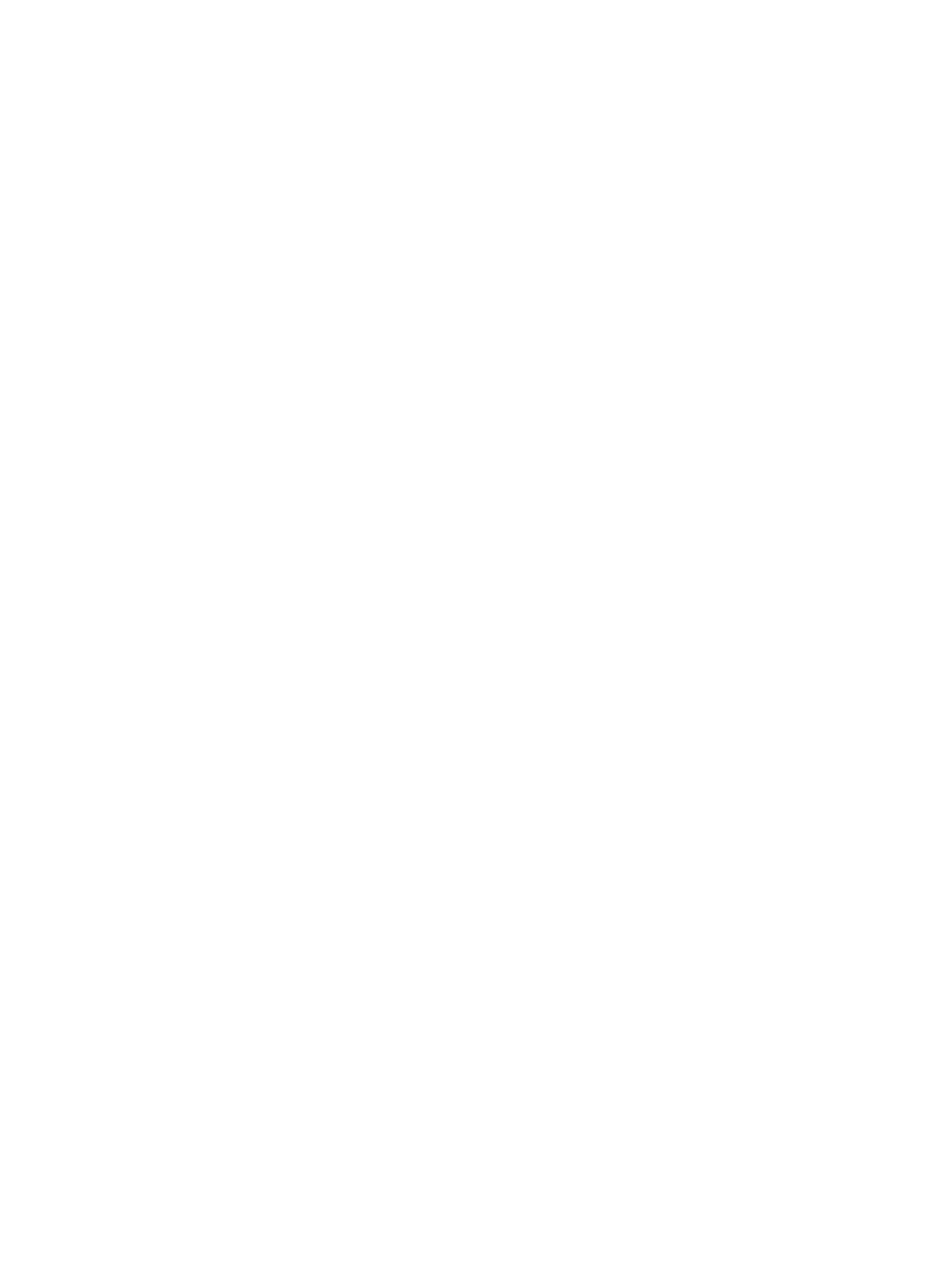
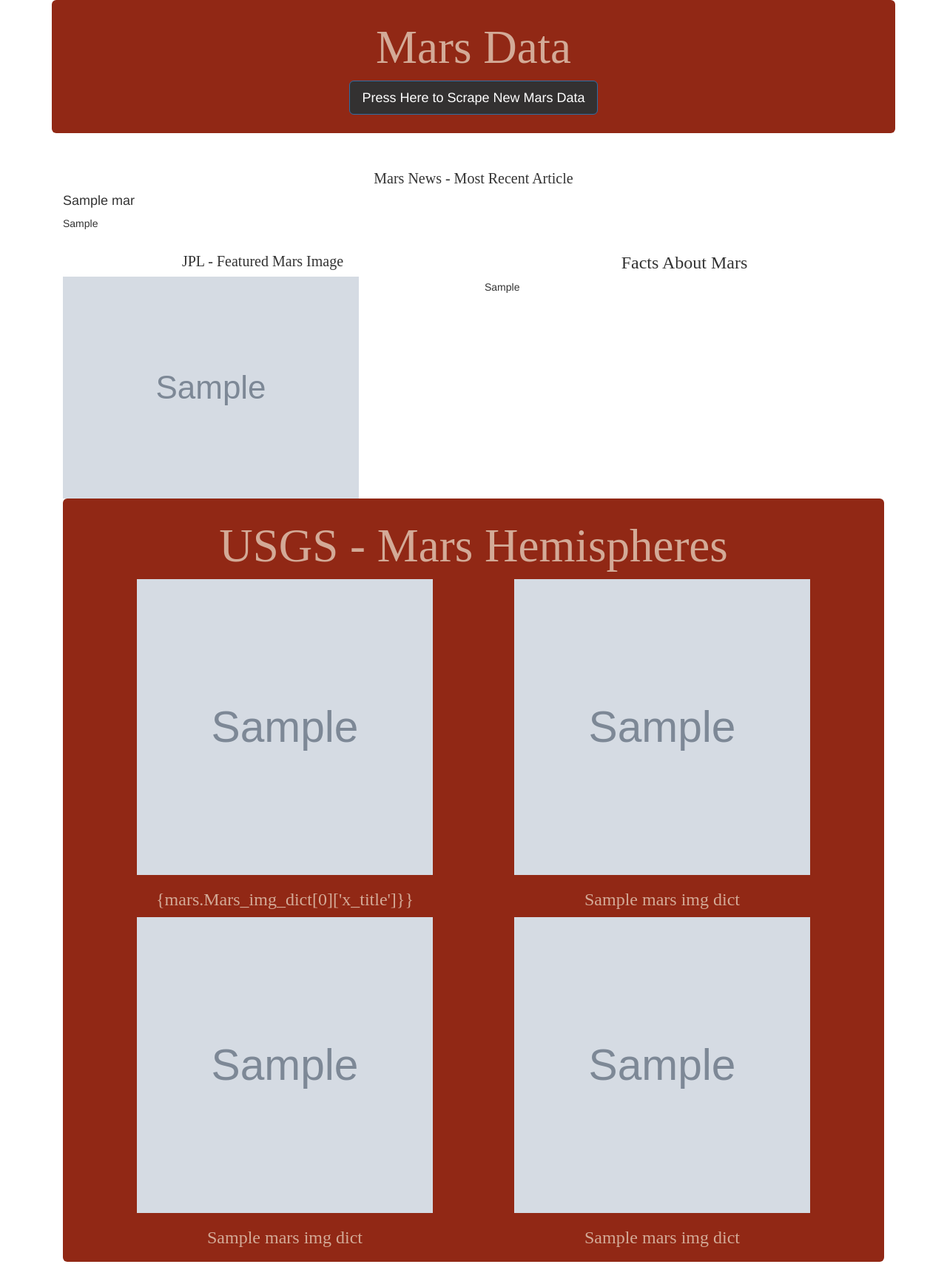
Before and after one commit to riggiobill/Web-Scraping-HW, a Flask app: page / in a window 1280 px wide. Before the commit the page is empty. Shown: the whole page at 74% size. Before the commit the page ends 800 px from the top, so only its background shows below. Run offline with Flask 2, Linux system fonts and the light colour scheme; grey boxes marked "Sample" are stand-in pictures; a database or web service that is not in the repository returns one stand-in record (values such as "Sample title"); some libraries are stand-ins or nearby versions.

Commit message:
Style Sheet and Index
Filled out style sheet, index is working but needs debugging to run properly and display images/css properly.

```diff
--- a/Missions_to_Mars/style/style.css
+++ b/Missions_to_Mars/style/style.css
@@ -1,11 +1,52 @@
+
 h1 {
-
-}
+    font-family: "Times New Roman", Times, serif;
+    font-size: 24px;
+    font-weight: 250;
+    text-align: center
+  }
 
 h2 {
-
-}
+    font-family: "Times New Roman", Times, serif;
+    font-size: 20px;
+    font-weight: 250;
+    text-align: center
+  }
 
 h3 {
+    font-family: "Times New Roman", Times, serif;
+    font-weight: 250;
+    text-align: center
+  }
+.table-box {
+    border-style: solid;
+    border-width: 5px;
+    border-color: black;
+}
+.weather-box {
+    border-style: solid;
+    border-width: 2px;
+    border-color: rgb(255, 255, 255);
+    background: #e90515;
+    color: white;
+}
+.m-top-75 {
+    margin-top: 50px;
+    margin-right: 50px;
 
+  }
+
+
+.jumbotron {
+    color: rgb(211, 170, 151);
+    background: #912815;
+    width: 100%;
+    height: 100%;
+    padding:10px;
+    text-align: center
+  }
+
+.btn-primary {
+    background-color: rgb(51, 49, 49) !important;
+    background: rgb(51, 49, 49);
 }
--- a/Missions_to_Mars/templates/index.html
+++ b/Missions_to_Mars/templates/index.html
@@ -4,15 +4,94 @@
     <meta charset="UTF-8">
     <meta name="viewport" content="width=device-width, initial-scale=1.0">
     <title>Mars Data Info</title>
+
     <link rel="stylesheet" href="https://maxcdn.bootstrapcdn.com/bootstrap/3.3.7/css/bootstrap.min.css" integrity="sha384-BVYiiSIFeK1dGmJRAkycuHAHRg32OmUcww7on3RYdg4Va+PmSTsz/K68vbdEjh4u"
     crossorigin="anonymous">
 
+    <link rel="stylesheet" href="style/style.css">
+
 </head>
 <body>
+  <div class="container">
+
+    <div class="jumbotron">
+      <h1>Mars Data</h1>
+      <p>
+        <a class="btn btn-primary btn-lg" href="/scrape" role="button">Press Here to Scrape New Mars Data</a>
+      </p>
+
+    </div>
+    <div class="container-fluid">
+      <div class="row">
+        <div class="col-md-12">
+          <h2>Mars News - Most Recent Article</h2>
+          <h4> {{ mars.mars_news_title }}</h4>
+
+
+          <p> {{mars.mars_news_paragraph}} </p>
+        </div>
+      </div>
+    </div>
+
+    <div class="container-fluid">
+      <div class="row">
+        <div class="col-md-6 big_box">
+          <h2>JPL - Featured Mars Image</h2>
+          <img src="{{mars.featured_image_url}}" alt="JPL featured Mars img" />
+        </div>
 
 
 
 
+        <div class="col-md-6">
+            <h3>Facts About Mars</h3>
+            {{mars.html_table_string | safe }}
+        </div>
+
+
+      </div>
+
+    </div>
+    <div class="container-fluid">
+
+      <div class="jumbotron">
+        <h1>USGS - Mars Hemispheres</h1>
+
+        <div class="row">
+            <div class="col-md-6">
+              <img src="{{mars.Mars_img_dict[0]['x_url']}}" alt="Mars Hemisphere1" style="width:400px;height:400px;border:0;">
+              <h3>{mars.Mars_img_dict[0]['x_title']}}</h3>
+            </div>
+            <div class="col-md-6">
+              <img src="{{mars.Mars_img_dict[1]['x_url']}}" alt="Mars Hemisphere2" style="width:400px;height:400px;border:0;">
+              <h3>{{mars.Mars_img_dict[1]['x_title']}}</h3>
+            </div>
+          </div>
+
+
+          <div class="row">
+            <div class="col-md-6">
+              <img src="{{mars.Mars_img_dict[2]['x_url']}}" alt="Mars Hemisphere3" style="width:400px;height:400px;border:0;">
+              <h3>{{mars.Mars_img_dict[2]['x_title']}}</h3>
+            </div>
+            <div class="col-md-6">
+              <img src="{{mars.Mars_img_dict[3]['x_url']}}" alt="Mars Hemisphere4" style="width:400px;height:400px;border:0;">
+              <h3>{{mars.Mars_img_dict[3]['x_title']}}</h3>
+            </div>
+          </div>
+
+
+      </div>
+    </div>
+  </div>
+
+
+
+  <script src="https://code.jquery.com/jquery-3.2.1.js" integrity="sha256-DZAnKJ/6XZ9si04Hgrsxu/8s717jcIzLy3oi35EouyE=" crossorigin="anonymous"></script>
+
+  <script src="https://maxcdn.bootstrapcdn.com/bootstrap/3.3.7/js/bootstrap.min.js" integrity="sha384-Tc5IQib027qvyjSMfHjOMaLkfuWVxZxUPnCJA7l2mCWNIpG9mGCD8wGNIcPD7Txa"
+    crossorigin="anonymous">
+    </script>
 
 </body>
 </html>
```
